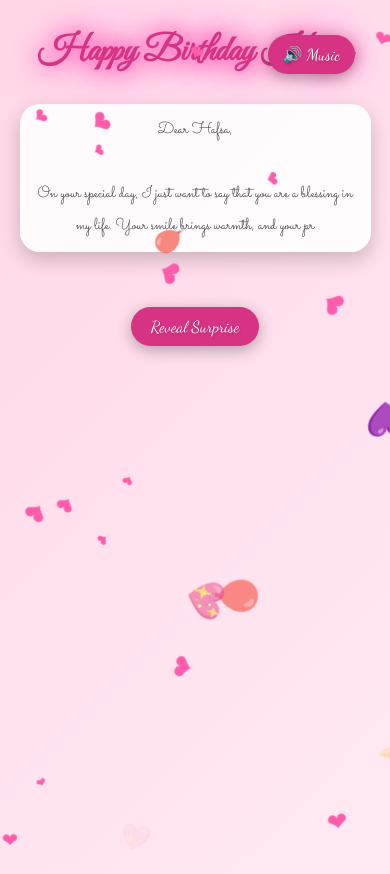
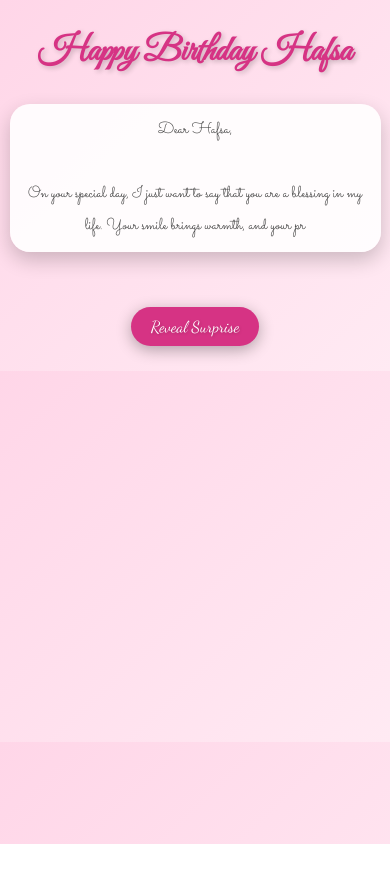
Before and after one commit to Waseem-Khan-Dawar/hafsa-birthday-mobile, a plain HTML site: page index.html in a window 390 px wide. After the commit the page ends 844 px from the top, so only its background shows below. Drawn offline with Linux system fonts and the light colour scheme.

Commit message:
updated everything

```diff
--- a/index.html
+++ b/index.html
@@ -1,37 +1,28 @@
 <!DOCTYPE html>
 <html lang="en">
 <head>
-  <meta charset="UTF-8">
-  <meta name="viewport" content="width=device-width, initial-scale=1.0">
+  <meta charset="UTF-8" />
+  <meta name="viewport" content="width=device-width, initial-scale=1.0" />
   <title>Happy Birthday Hafsa</title>
   <!-- Google Fonts -->
-  <link href="https://fonts.googleapis.com/css2?family=Great+Vibes&family=Sacramento&family=Dancing+Script&display=swap" rel="stylesheet">
+  <link href="https://fonts.googleapis.com/css2?family=Great+Vibes&family=Sacramento&family=Dancing+Script&display=swap" rel="stylesheet" crossorigin="anonymous">
   <style>
-    /* ---------- Basic Setup ---------- */
-    * { box-sizing: border-box; margin: 0; padding: 0; }
     body {
+      margin: 0;
       font-family: 'Sacramento', cursive;
+      background: linear-gradient(to bottom right, #ffd6e8, #ffeaf3);
+      text-align: center;
       overflow-x: hidden;
-      background: linear-gradient(135deg, #ffd6e8, #ffeaf3);
-      text-align: center;
-      min-height: 100vh;
       position: relative;
     }
 
-    /* ---------- Animated Glowing Heading ---------- */
     h1 {
       font-family: 'Great Vibes', cursive;
       font-size: 4rem;
-      margin-top: 50px;
+      margin-top: 60px;
       color: #d63384;
-      text-shadow: 0 0 5px #ff77c9, 0 0 10px #ff5cab, 0 0 20px #ff77c9;
-      animation: glow 2s infinite alternate, bounceIn 2s ease-out;
-    }
-
-    @keyframes glow {
-      0% { text-shadow: 0 0 5px #ff77c9, 0 0 10px #ff5cab, 0 0 20px #ff77c9; }
-      50% { text-shadow: 0 0 15px #ff77c9, 0 0 25px #ff5cab, 0 0 40px #ff77c9; }
-      100% { text-shadow: 0 0 5px #ff77c9, 0 0 10px #ff5cab, 0 0 20px #ff77c9; }
+      animation: bounceIn 2s ease-out;
+      text-shadow: 2px 2px 5px rgba(0,0,0,0.2);
     }
 
     @keyframes bounceIn {
@@ -41,7 +32,6 @@
       100% { transform: scale(1); }
     }
 
-    /* ---------- Letter ---------- */
     .letter {
       width: 80%;
       max-width: 700px;
@@ -63,7 +53,6 @@
       to { opacity: 1; transform: translateY(0); }
     }
 
-    /* ---------- Surprise Button ---------- */
     .surprise-btn {
       font-family: 'Dancing Script', cursive;
       background: #d63384;
@@ -84,7 +73,6 @@
       transform: scale(1.15);
     }
 
-    /* ---------- Surprise Messages ---------- */
     .surprise-message {
       display: none;
       margin-top: 20px;
@@ -93,62 +81,42 @@
       animation: fadeIn 1.5s ease-in-out;
     }
 
-    @keyframes fadeIn { from { opacity: 0; } to { opacity: 1; } }
-
-    /* ---------- Floating Hearts ---------- */
-    .heart {
-      position: fixed;
-      top: -10px;
-      color: #ff5cab;
-      font-size: 20px;
-      animation: fall 4s linear infinite;
+    @keyframes fadeIn {
+      from { opacity: 0; }
+      to { opacity: 1; }
     }
 
-    @keyframes fall {
-      0% { transform: translateY(-10px) rotate(0deg); }
-      100% { transform: translateY(100vh) rotate(360deg); }
+    /* Emoji/heart/balloon animations */
+    .emoji {
+      position: fixed;
+      bottom: -50px;
+      z-index: 9999;
+      user-select: none;
+      pointer-events: none;
     }
 
-    /* ---------- Floating Balloons ---------- */
-    .balloon {
-      position: fixed;
-      bottom: -50px;
-      font-size: 2rem;
-      animation: rise linear infinite;
-    }
-
-    @keyframes rise {
-      0% { transform: translateY(0) rotate(0deg); opacity: 0; }
-      50% { opacity: 1; }
-      100% { transform: translateY(-110vh) rotate(360deg); opacity: 0; }
-    }
-
-    /* ---------- Responsive ---------- */
+    /* Mobile responsiveness */
     @media (max-width: 768px) {
-      h1 { font-size: 3rem; margin-top: 40px; }
+      h1 { font-size: 2.8rem; margin-top: 40px; }
       .letter { width: 90%; padding: 15px; font-size: 1.2rem; }
       .surprise-btn { padding: 12px 30px; font-size: 1.2rem; border-radius: 25px; }
       .surprise-message { font-size: 1.2rem; }
-      .heart { font-size: 14px; }
-      .balloon { font-size: 1.5rem; }
     }
+
     @media (max-width: 480px) {
       h1 { font-size: 2.2rem; margin-top: 30px; }
       .letter { font-size: 1rem; padding: 10px; }
       .surprise-btn { padding: 10px 20px; font-size: 1rem; }
       .surprise-message { font-size: 1rem; }
-      .heart { font-size: 12px; }
-      .balloon { font-size: 1.2rem; }
     }
   </style>
 </head>
 <body>
 
-  <!-- Background Music with Control -->
-  <audio id="bgMusic" autoplay loop>
+  <!-- Background music -->
+  <audio autoplay loop>
     <source src="https://www.bensound.com/bensound-music/bensound-romantic.mp3" type="audio/mpeg">
   </audio>
-  <button class="surprise-btn" onclick="toggleMusic()" style="position:fixed;top:10px;right:10px;padding:10px 15px;font-size:1rem;">🔊 Music</button>
 
   <h1>Happy Birthday Hafsa</h1>
 
@@ -156,12 +124,12 @@
 
   <button class="surprise-btn" onclick="showSurprise()">Reveal Surprise</button>
 
-  <div class="surprise-message" id="surprise1">You mean more to me than words can explain ❤.</div>
-  <div class="surprise-message" id="surprise2">I Love You So Much Hafsa 💖.</div>
-  <div class="surprise-message" id="surprise3">May your life always be filled with happiness and love ✨.</div>
+  <div class="surprise-message" id="surprise">
+    You mean more to me than words can explain, I Love You Soo Much Hafsa ❤.
+  </div>
 
   <script>
-    /* ---------- Typewriter Letter ---------- */
+    // Typewriter effect
     const text = `Dear Hafsa,\n\nOn your special day, I just want to say that you are a blessing in my life. Your smile brings warmth, and your presence brings peace. May your birthday be filled with joy, calmness, and all the love you deserve.\n\n— Waseem Khan`;
     let i = 0;
     function typeWriter() {
@@ -173,70 +141,36 @@
     }
     typeWriter();
 
-    /* ---------- Hearts Animation ---------- */
-    function createHeart() {
-      const heart = document.createElement('div');
-      heart.classList.add('heart');
-      heart.innerHTML = '❤';
-      heart.style.left = Math.random() * 100 + 'vw';
-      heart.style.fontSize = (10 + Math.random() * 20) + 'px';
-      heart.style.animationDuration = 3 + Math.random() * 2 + 's';
-      heart.style.transform = `rotate(${Math.random()*360}deg)`;
-      document.body.appendChild(heart);
-      setTimeout(() => heart.remove(), 5000);
-    }
-    setInterval(createHeart, 300);
-
-    /* ---------- Balloons Animation ---------- */
-    function createBalloon() {
-      const balloon = document.createElement('div');
-      balloon.classList.add('balloon');
-      const emojis = ['🎈','🎉','🎊','💖','💜'];
-      balloon.innerHTML = emojis[Math.floor(Math.random() * emojis.length)];
-      balloon.style.left = Math.random() * 100 + 'vw';
-      balloon.style.fontSize = (20 + Math.random() * 30) + 'px';
-      balloon.style.animationDuration = 6 + Math.random() * 4 + 's';
-      document.body.appendChild(balloon);
-      setTimeout(() => balloon.remove(), 10000);
-    }
-    setInterval(createBalloon, 800);
-
-    /* ---------- Confetti Explosion ---------- */
-    function createConfetti() {
-      for (let i = 0; i < 100; i++) {
-        const confetti = document.createElement('div');
-        confetti.innerHTML = '🎉';
-        confetti.style.position = 'fixed';
-        confetti.style.top = '-20px';
-        confetti.style.left = Math.random() * 100 + 'vw';
-        confetti.style.fontSize = (15 + Math.random() * 20) + 'px';
-        confetti.style.transform = `rotate(${Math.random()*360}deg)`;
-        confetti.style.zIndex = 9999;
-        document.body.appendChild(confetti);
-        let fallDuration = 3 + Math.random() * 2;
-        confetti.animate([{ transform: `translateY(100vh)` }], { duration: fallDuration*1000, easing: 'linear' });
-        setTimeout(() => { confetti.remove(); }, fallDuration*1000);
-      }
+    // Surprise message + emojis
+    function showSurprise() {
+      document.getElementById('surprise').style.display = 'block';
+      startEmojis();
     }
 
-    /* ---------- Sequential Surprise Messages ---------- */
-    let surpriseIndex = 1;
-    function showSurprise() {
-      const msg = document.getElementById(`surprise${surpriseIndex}`);
-      if (msg) {
-        msg.style.display = 'block';
-        msg.classList.add('fadeIn');
-        createConfetti();
-        surpriseIndex++;
-        setTimeout(showSurprise, 2000);
-      }
+    // Emoji images
+    const emojiUrls = [
+      'https://twemoji.maxcdn.com/v/latest/72x72/2764.png',   // heart
+      'https://twemoji.maxcdn.com/v/latest/72x72/1f388.png', // balloon
+      'https://twemoji.maxcdn.com/v/latest/72x72/1f389.png', // party popper
+      'https://twemoji.maxcdn.com/v/latest/72x72/1f496.png'  // sparkling heart
+    ];
+
+    function createEmoji() {
+      const img = document.createElement('img');
+      img.src = emojiUrls[Math.floor(Math.random() * emojiUrls.length)];
+      img.classList.add('emoji');
+      img.style.left = Math.random() * 100 + 'vw';
+      img.style.width = (20 + Math.random()*40) + 'px';
+      document.body.appendChild(img);
+
+      const duration = 4 + Math.random()*3;
+      img.animate([{transform: 'translateY(-110vh) rotate(360deg)'}], {duration: duration*1000, easing: 'linear'});
+      setTimeout(() => img.remove(), duration*1000);
     }
 
-    /* ---------- Music Toggle ---------- */
-    function toggleMusic() {
-      const music = document.getElementById('bgMusic');
-      if(music.paused) music.play();
-      else music.pause();
+    function startEmojis() {
+      const interval = setInterval(createEmoji, 300);
+      setTimeout(() => clearInterval(interval), 10000); // stop after 10 seconds
     }
   </script>
 
```
